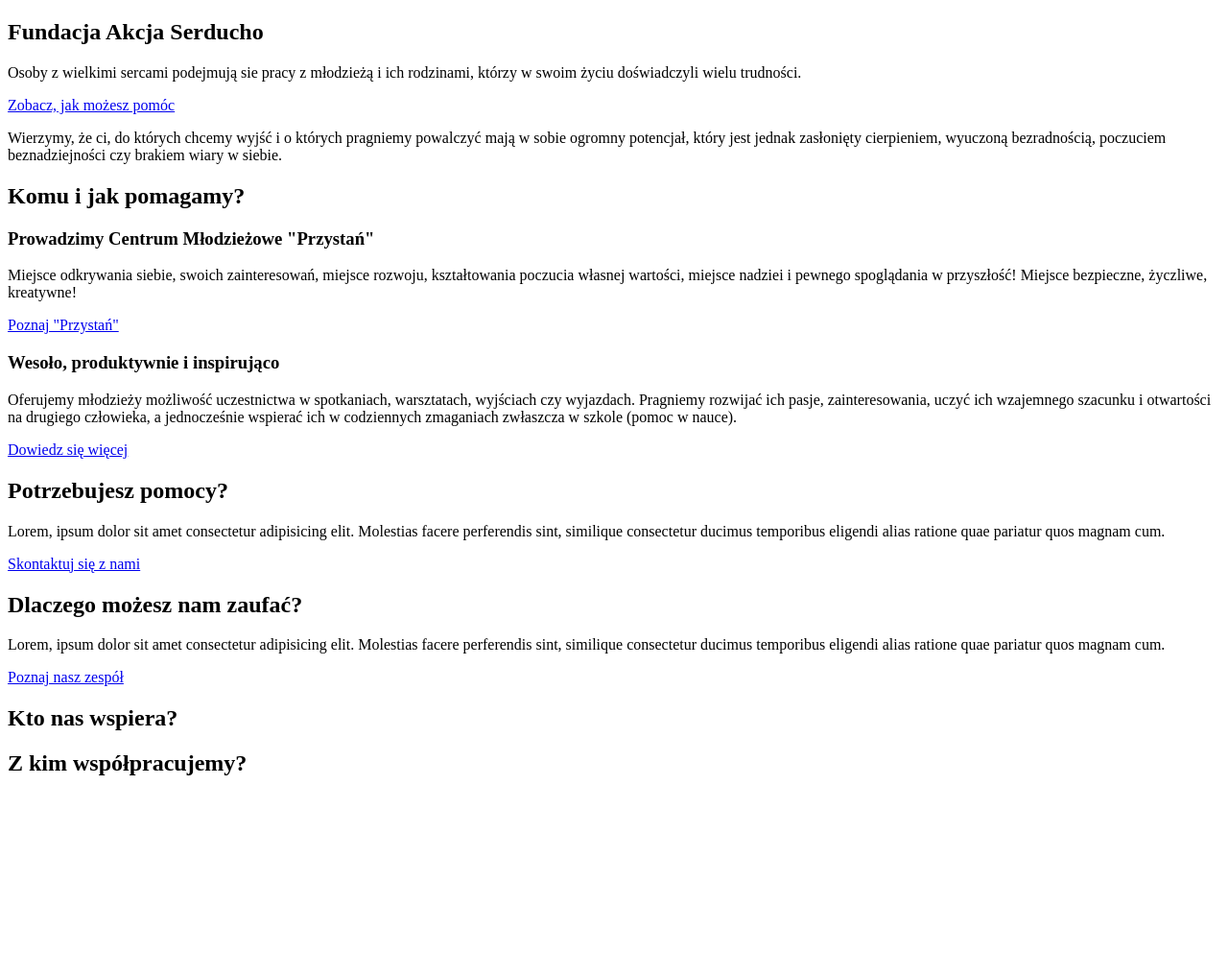
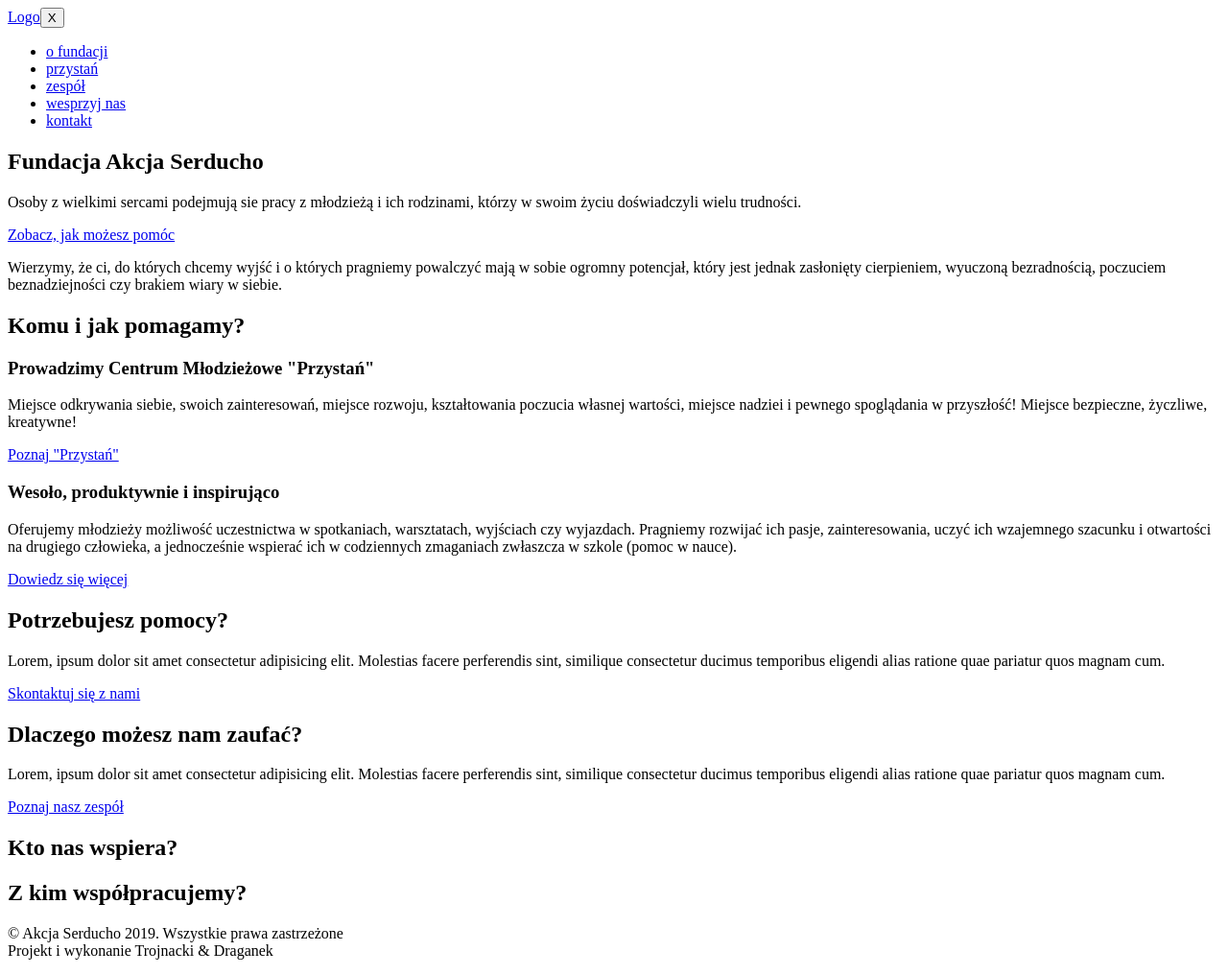
Before and after one commit to akcjaserducho/akcjaserducho.pl, a Gatsby site: page / in a window 1280 px wide. Shown: the whole page at 96% size. Before the commit the page ends 829 px from the top, so only its background shows below. Built offline with nearby package versions, Linux system fonts and the light colour scheme; Gatsby itself is replaced by a stand-in of ours.

Commit message:
add layout

```diff
--- /dev/null
+++ b/src/components/Footer.js
@@ -0,0 +1,21 @@
+import React from 'react'
+
+const Footer = () => {
+    return (
+        <footer className="footer">
+            <div className="footer__logos"></div>
+            <div className="footer__navbar">
+                <ul className="footer__links"></ul>
+                <nav className="footer__menu">
+                    <ul className="footer__list"></ul>
+                </nav>
+            </div>
+            <p className="footer__address"></p>
+            <p className="footer_copyrights">
+            &copy; Akcja Serducho {new Date().getFullYear()}. Wszystkie prawa zastrzeżone<br/>Projekt i wykonanie <span className="site-author">Trojnacki & Draganek</span>
+            </p>
+        </footer>
+    )
+}
+
+export default Footer
--- /dev/null
+++ b/src/components/Layout.js
@@ -0,0 +1,15 @@
+import React from 'react';
+import Navbar from './Navbar';
+import Footer from './Footer';
+
+const Layout = ({children}) => {
+    return (
+        <>
+        <Navbar />
+        {children}
+        <Footer/>
+        </>
+    )
+};
+
+export default Layout
--- /dev/null
+++ b/src/components/Navbar.js
@@ -0,0 +1,44 @@
+import React, {useState} from 'react';
+import {Link} from 'gatsby';
+import links from '../constants/links';
+
+const Navbar = () => {
+    const [isOpen, setNav] = useState(false);
+    const toggleNav = () => {
+        setNav(isOpen => !isOpen);
+    }
+
+    return (
+        <div className="navbar">
+            <div className="navbar__header">
+                <Link to="/">Logo</Link>
+
+                <button type="button" aria-label="menu" title="menu" className={isOpen ? "navbar__hamburger navbar__hamburger--open" : "navbar__hamburger"} onClick={toggleNav}>
+                    <span className="hamburger__box">
+                        <span className="hamburger__inner">X</span>
+                    </span>
+                </button>
+
+            </div>
+
+            <div className={isOpen ? "navbar__menu navbar__menu--open" : "navbar__menu"}>
+                {/* <ul className="menu__icons"></ul> */}
+
+                <nav className="menu__links">
+                    <ul className="menu__list">
+                        {links.map((link, index) => {
+                            return(
+                                <li key={index} className="menu__item">
+                                    <Link className="menu__link" to={link.path}>{link.name}</Link>
+                                </li>
+                            )
+                        })}
+                    </ul>
+                </nav>
+
+            </div>
+        </div>
+    )
+}
+
+export default Navbar
--- /dev/null
+++ b/src/constants/links.js
@@ -0,0 +1,22 @@
+export default [
+    {
+        path: '/o-fundacji',
+        name: 'o fundacji',
+    },
+    {
+        path: '/przystan',
+        name: 'przystań',
+    },
+    {
+        path: '/zespol',
+        name: 'zespół',
+    },
+    {
+        path: '/wesprzyj-nas',
+        name: 'wesprzyj nas',
+    },
+    {
+        path: '/kontakt',
+        name: 'kontakt',
+    },
+]
--- a/src/pages/index.js
+++ b/src/pages/index.js
@@ -1,8 +1,10 @@
 import React from "react";
 import { Link } from "gatsby";
+import Layout from '../components/Layout';
 
 const index = () => {
   return(
+    <Layout>
     <main className="homepage page">
 
         <section className="hero">
@@ -56,6 +58,7 @@ const index = () => {
         </section>
 
       </main>
+      </Layout>
   )
 }
 
```
